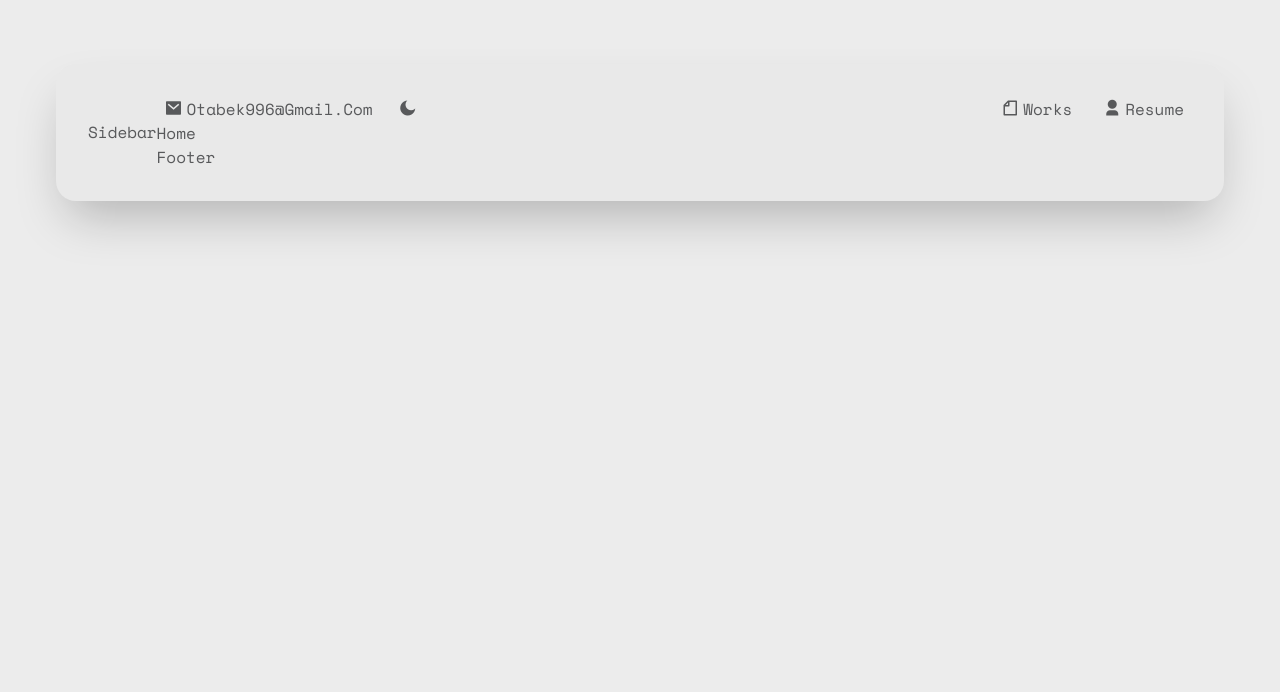
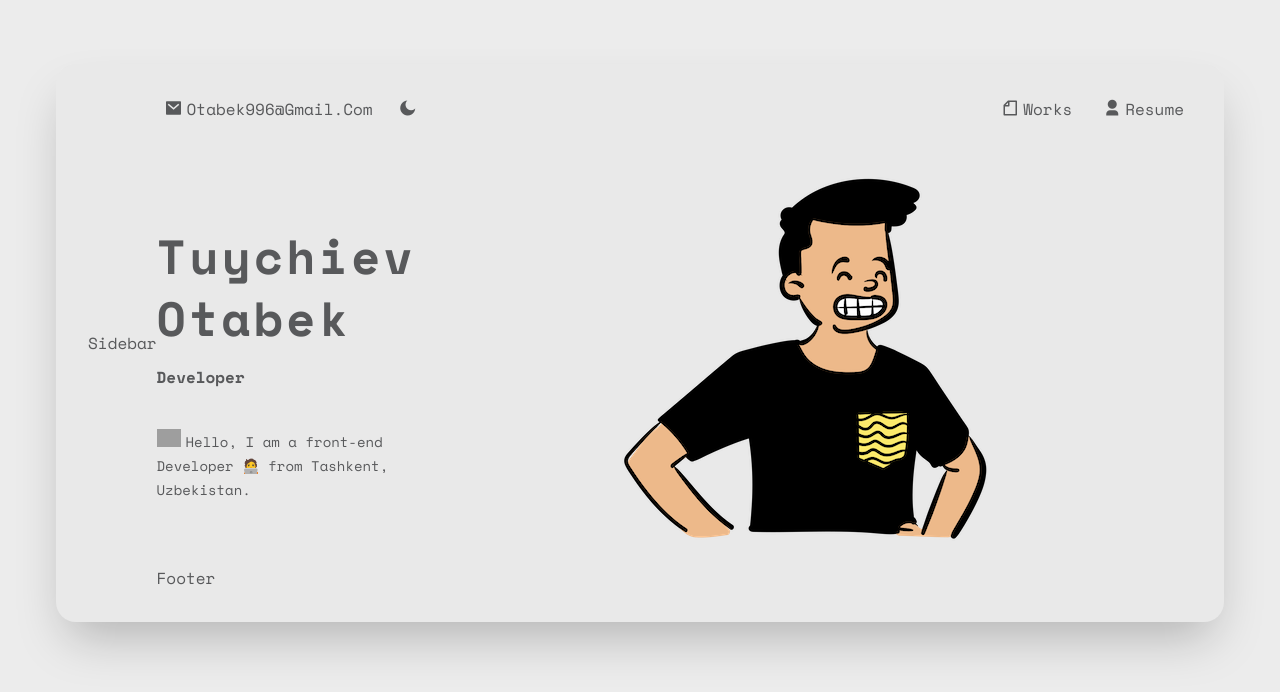
Before and after one commit to Otabek996/responsive-to-website, a React (Create React App) app: page / in a window 1280 px wide. Shown: the top 692 px of the page. Built offline with nearby package versions, Linux system fonts and the light colour scheme; grey boxes are pictures that could not be loaded.

Commit message:
Added home page

```diff
--- a/src/components/Home/Home.jsx
+++ b/src/components/Home/Home.jsx
@@ -2,9 +2,46 @@ import React from 'react';
 
 import styles from '../../styles/Home.module.css';
 
+import AVATAR from '../../images/img01.png';
+
 const Home = () => {
   return (
-    <div>Home</div>
+    <section className={styles.home}>
+      <div className={styles.home__container}>
+        <div className={styles.home__data}>
+          <h1 className={styles.home__title}>
+            <span className={styles.letter}>T</span>
+            <span className={styles.letter}>u</span>
+            <span className={styles.letter}>y</span>
+            <span className={styles.letter}>c</span>
+            <span className={styles.letter}>h</span>
+            <span className={styles.letter}>i</span>
+            <span className={styles.letter}>e</span>
+            <span className={styles.letter}>v</span>
+            <br />
+            <span className={styles.letter}>O</span>
+            <span className={styles.letter}>t</span>
+            <span className={styles.letter}>a</span>
+            <span className={styles.letter}>b</span>
+            <span className={styles.letter}>e</span>
+            <span className={styles.letter}>k</span>
+          </h1>
+
+          <p className={styles.home__subtitle}>
+            Developer
+          </p>
+
+          <p className={styles.home__description}>
+            <span><img src="https://raw.githubusercontent.com/MartinHeinz/MartinHeinz/master/wave.gif" alt='Wave'/></span>
+            <span>Hello, I am a front-end <br/> Developer 🧑‍💻 from Tashkent, <br/> Uzbekistan.</span>
+          </p>
+        </div>
+
+        <div className={styles.home__img}>
+          <img src={AVATAR} alt="Hello" />
+        </div>
+      </div>
+    </section>
   )
 };
 
--- a/src/styles/Home.module.css
+++ b/src/styles/Home.module.css
@@ -1 +1,36 @@
 /*==================== HOME ====================*/
+.home__container {
+    display: flex;
+    align-items: center;
+    margin-top: 2.5rem;
+}
+
+.home__title {
+    font-size: 3rem;
+    line-height: 62px;
+    font-weight: var(--font-bold);
+    letter-spacing: 3px;
+    margin-bottom: 1rem;
+}
+
+.home__subtitle {
+    font-size: 16px;
+    line-height: 24px;
+    font-weight: var(--font-bold);
+}
+
+.home__description {
+    font-size: .875rem;
+    font-weight: var(--font-regular);
+    line-height: 24px;
+    margin-top: 2.5rem;
+}
+
+.home__description img {
+    height: 18px;
+    margin-right: 5px;
+}
+
+.home__img {
+    margin: 0 auto;
+}
```
Also changed, not shown: src/images/img01.png (added), src/images/img02.png (added).
